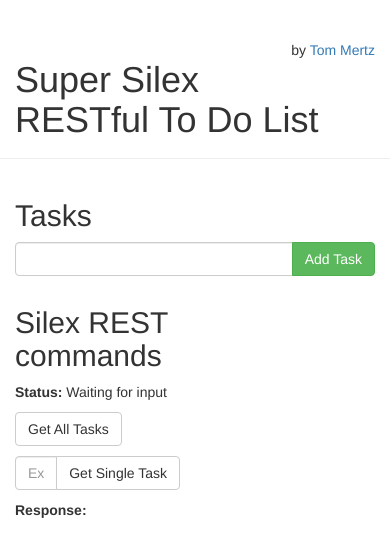
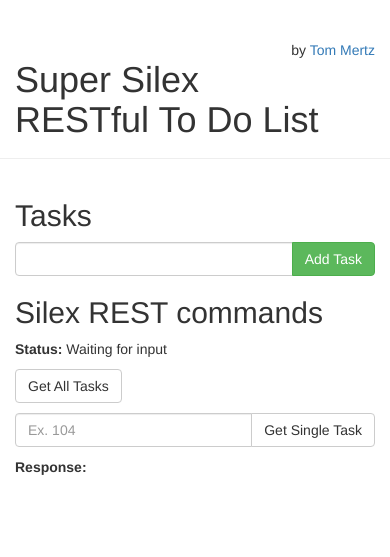
Before and after one commit to tfmertz/restful-silex-ang, a PHP site: template views/index.twig in a window 390 px wide. Shown: the top 557 px of the page. Run offline with PHP 8.4, Linux system fonts and the light colour scheme; the template is opened without the code that fills it, so the values that code supplies are empty; some libraries are stand-ins or nearby versions.

Commit message:
Fix mobile layout

```diff
--- a/views/index.twig
+++ b/views/index.twig
@@ -51,7 +51,7 @@
             </p>
 
           </div>
-          <div class="col-xs-6">
+          <div class="col-sm-6">
             <h2>Silex REST commands</h2>
             <p><strong>Status:</strong> {[{word}]}</p>
 
```
